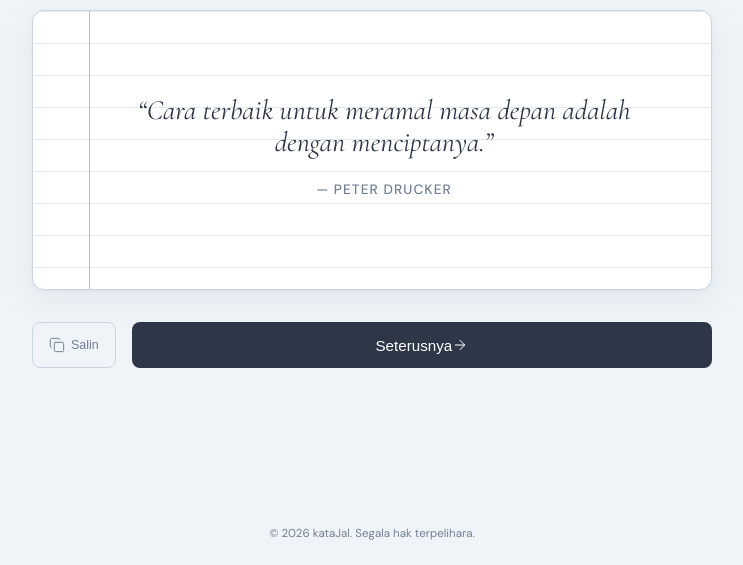
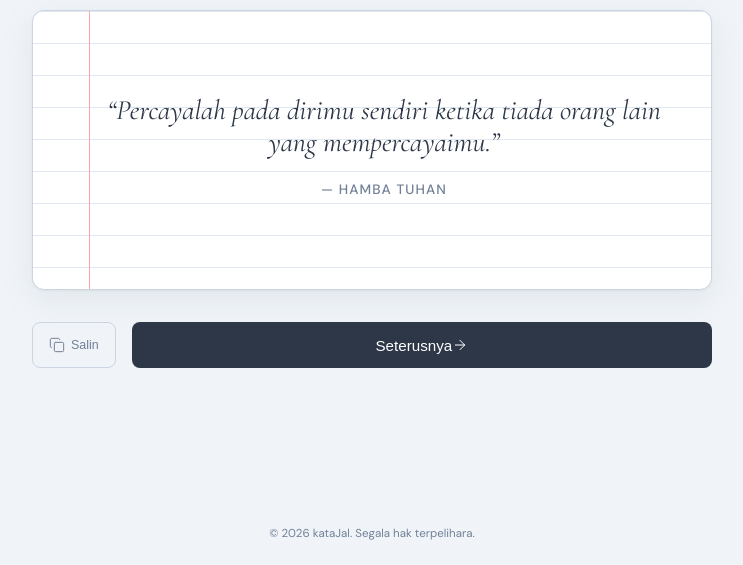
Before and after one commit to Jalsem20/katajal, a website: page index.html in a window 1280 px wide. Shown: the part 235-800 px from the top of the page, without its empty margins (268-1011 px from the left). Drawn offline with nearby package versions, Linux system fonts and the light colour scheme.

Commit message:
optimize/add malay quotes

```diff
--- /dev/null
+++ b/data/quotes.json
@@ -0,0 +1,188 @@
+{
+    "ms": {
+        "tagline": "kata-kata bermakna",
+        "nextLabel": "Seterusnya",
+        "copyLabel": "Salin",
+        "copiedLabel": "Disalin!",
+        "toastLabel": "Petikan disalin ✓",
+        "copyright": "&copy; 2026 kataJal. Segala hak terpelihara.",
+        "quotes": [{
+                "text": "“Kekuatan sebenar bukan terletak pada tidak pernah jatuh, tetapi pada kemampuan untuk bangun semula setiap kali terjatuh.”",
+                "author": "Hamba Tuhan"
+            },
+            {
+                "text": "“Hari ini mungkin sukar, tetapi esok hari akan lebih baik jika anda tidak menyerah hari ini.”",
+                "author": "Hamba Tuhan"
+            },
+            {
+                "text": "“Jangan terlalu keras pada diri sendiri. Kamu sedang melakukan yang terbaik dengan apa yang kamu miliki.”",
+                "author": "Hamba Tuhan"
+            },
+            {
+                "text": "“Percayalah pada dirimu sendiri ketika tiada orang lain yang mempercayaimu.”",
+                "author": "Hamba Tuhan"
+            },
+            {
+                "text": "“Kejayaan bukanlah kunci kebahagiaan. Kebahagiaanlah kunci kejayaan.”",
+                "author": "Hamba Tuhan"
+            },
+            {
+                "text": "“Kegagalan hanyalah kesempatan untuk memulakan semula dengan strategi yang lebih bijak.”",
+                "author": "Hamba Tuhan"
+            },
+            {
+                "text": "“Fokus pada kemajuan, bukan kesempurnaan.”",
+                "author": "Hamba Tuhan"
+            },
+            {
+                "text": "“Tidak ada yang boleh membuat anda merasa rendah tanpa kebenaran anda sendiri.”",
+                "author": "Hamba Tuhan"
+            },
+            {
+                "text": "“Anda lebih kuat daripada yang anda sangka, lebih berani daripada yang anda percayai.”",
+                "author": "Hamba Tuhan"
+            },
+            {
+                "text": "“Hargailah diri anda sendiri, kerana anda layak untuk bahagia.”",
+                "author": "Hamba Tuhan"
+            },
+            {
+                "text": "“Jadilah versi terbaik dirimu hari ini. Besok adalah peluang untuk menjadi lebih baik lagi.”",
+                "author": "Hamba Tuhan"
+            },
+            {
+                "text": "“Kebimbangan tidak menghilangkan masalah hari esok, tetapi menghilangkan ketenangan hari ini.”",
+                "author": "Hamba Tuhan"
+            },
+            {
+                "text": "“Perubahan bermula dari dalam diri. Jadilah perubahan yang ingin anda lihat.”",
+                "author": "Hamba Tuhan"
+            },
+            {
+                "text": "“Langkah pertama untuk mencapai sesuatu adalah percaya bahawa anda mampu melakukannya.”",
+                "author": "Hamba Tuhan"
+            },
+            {
+                "text": "“Kejayaan adalah jumlah usaha kecil yang dilakukan setiap hari.”",
+                "author": "Hamba Tuhan"
+            },
+            {
+                "text": "“Cabaran adalah apa yang membuat hidup kita menarik, mengatasinya adalah apa yang membuat hidup bermakna.”",
+                "author": "Hamba Tuhan"
+            },
+            {
+                "text": "“Kekuatan mental adalah seperti otot, semakin banyak anda melatihnya, semakin kuat ia menjadi.”",
+                "author": "Hamba Tuhan"
+            },
+            {
+                "text": "“Tiada orang yang sempurna, tetapi anda boleh selalu berusaha untuk menjadi versi terbaik diri sendiri.”",
+                "author": "Hamba Tuhan"
+            },
+            {
+                "text": "“Jangan bandingkan perjalanan anda dengan orang lain. Kita semua memiliki cerita yang berbeza.”",
+                "author": "Hamba Tuhan"
+            },
+            {
+                "text": "“Keyakinan datang bukan dari selalu berjaya, tetapi dari tidak takut untuk gagal.”",
+                "author": "Hamba Tuhan"
+            },
+            {
+                "text": "“Kesulitan mempersiapkan orang biasa untuk takdir yang luar biasa.”",
+                "author": "Hamba Tuhan"
+            },
+            {
+                "text": "“Jangan takut untuk bermimpi besar. Tiada yang lebih membakar semangat daripada impian yang kuat.”",
+                "author": "Hamba Tuhan"
+            },
+            {
+                "text": "“Anda tidak boleh mengubah angin, tetapi anda boleh menyesuaikan layar untuk mencapai destinasi anda.”",
+                "author": "Hamba Tuhan"
+            },
+            {
+                "text": "“Setiap hari adalah peluang baru untuk menjadi lebih baik daripada semalam.”",
+                "author": "Hamba Tuhan"
+            },
+            {
+                "text": "“Tangani hari ini dengan berani, dan esok akan menyambut anda dengan lebih banyak peluang.”",
+                "author": "Hamba Tuhan"
+            },
+            {
+                "text": "“Jangan menyerah pada mimpi hanya kerana masa yang diperlukan untuk mencapainya.”",
+                "author": "Hamba Tuhan"
+            },
+            {
+                "text": "“Bukan waktu yang menentukan kesuksesan, tetapi kesungguhan dalam menggunakan waktu.”",
+                "author": "Hamba Tuhan"
+            },
+            {
+                "text": "“Bermimpi adalah langkah pertama, tetapi bangun dan bekerja untuk itu adalah langkah yang paling penting.”",
+                "author": "Hamba Tuhan"
+            },
+            {
+                "text": "“Keluarlah dari zon selesa anda. Di situlah pertumbuhan sebenar bermula.”",
+                "author": "Hamba Tuhan"
+            },
+            {
+                "text": "“Kita tidak boleh mengendalikan angin, tetapi kita boleh menyesuaikan layar kita.”",
+                "author": "Hamba Tuhan"
+            },
+            {
+                "text": "“Sesiapa yang menuntut ilmu, hendaklah dia mendalaminya. Tanpa keikhlasan, ilmu itu akan hilang.”",
+                "author": "Imam Syafie"
+            },
+            {
+                "text": "“Perhiasan ulama ialah petunjuk, manakala pakaiannya pula adalah baik akhlaknya, sementara kecantikan mereka adalah berjiwa mulia.”",
+                "author": "Imam Syafie"
+            },
+            {
+                "text": "“Kemiskinan ulama ialah kemiskinan ikhtiar, manakala kemiskinan orang jahil ialah kemiskinan kesusahan.”",
+                "author": "Imam Syafie"
+            },
+            {
+                "text": "“Sesiapa yang mulia tanpa ketakwaan, maka ia bukanlah orang yang mulia.”",
+                "author": "Imam Syafie"
+            },
+            {
+                "text": "“Sesiapa yang tamak haloba kepada dunia ini, dia akan menjadi hamba kepada ahli dunia.”",
+                "author": "Imam Syafie"
+            },
+            {
+                "text": "“Politik untuk memimpin manusia adalah lebih sukar daripada politik untuk memimpin binatang.”",
+                "author": "Imam Syafie"
+            },
+            {
+                "text": "“Jika aku mendapati minuman yang sejuk dapat mengurangkan maruah, sudah tentu aku tidak akan meminumnya.”",
+                "author": "Imam Syafie"
+            }
+        ]
+    },
+    "en": {
+        "tagline": "meaningful words",
+        "nextLabel": "Next Quote",
+        "copyLabel": "Copy",
+        "copiedLabel": "Copied!",
+        "toastLabel": "Quote copied ✓",
+        "copyright": "&copy; 2026 kataJal. All rights reserved.",
+        "quotes": [{
+                "text": "“I Love You 3000”",
+                "author": "Iron Man"
+            },
+            {
+                "text": "“The future belongs to those who believe in the beauty of their dreams.”",
+                "author": "Eleanor Roosevelt"
+            },
+            {
+                "text": "“The best way to predict the future is to create it.”",
+                "author": "Peter Drucker"
+            },
+            {
+                "text": "“Language defines the nation, literature builds the soul.”",
+                "author": "Pendeta Za'ba"
+            },
+            {
+                "text": "“It is not the deep water that is feared, but the silent crocodile.”",
+                "author": "Malay Proverb"
+            }
+        ]
+    }
+}
--- /dev/null
+++ b/js/script.js
@@ -0,0 +1,135 @@
+let database = null;
+let currentLanguage = 'ms';
+let lastQuoteIndex = -1;
+let toastTimeout = null;
+let typingInterval = null;
+
+// Load JSON data asynchronously on startup
+async function loadDatabase() {
+    try {
+        const response = await fetch('data/quotes.json');
+        database = await response.json();
+        generateRandomQuote();
+    } catch (err) {
+        console.error('Failed to stream JSON data profile:', err);
+    }
+}
+
+// Real-Time Pencil Writing Engine
+function generateRandomQuote() {
+    if (!database) return;
+    clearInterval(typingInterval);
+
+    const textElement = document.getElementById('quoteText');
+    const authorElement = document.getElementById('quoteAuthor');
+    const pencilElement = document.getElementById('pencilCursor');
+    const collection = database[currentLanguage].quotes;
+
+    if (collection.length <= 1) return;
+
+    let nextIndex;
+    do {
+        nextIndex = Math.floor(Math.random() * collection.length);
+    } while (nextIndex === lastQuoteIndex);
+
+    lastQuoteIndex = nextIndex;
+    const targetQuote = collection[nextIndex];
+    const fullText = targetQuote.text;
+    let currentIdx = 0;
+
+    textElement.innerText = "";
+    authorElement.innerText = `— ${targetQuote.author}`;
+    authorElement.classList.remove('visible');
+    pencilElement.classList.add('writing');
+
+    typingInterval = setInterval(() => {
+        if (currentIdx < fullText.length) {
+            textElement.innerText += fullText.charAt(currentIdx);
+            currentIdx++;
+        } else {
+            clearInterval(typingInterval);
+            pencilElement.classList.remove('writing');
+            authorElement.classList.add('visible');
+            resetCopyButtonState();
+        }
+    }, 15); // Blazing fast writing speed adjustment
+}
+
+// Core Language Switch Interface
+function toggleLanguage() {
+    if (!database) return;
+    currentLanguage = (currentLanguage === 'ms') ? 'en' : 'ms';
+
+    document.getElementById('btnMs').classList.toggle('active', currentLanguage === 'ms');
+    document.getElementById('btnEn').classList.toggle('active', currentLanguage === 'en');
+
+    document.getElementById('brandTagline').innerText = database[currentLanguage].tagline;
+    document.getElementById('nextBtnLabel').innerText = database[currentLanguage].nextLabel;
+    document.getElementById('copyBtnLabel').innerText = database[currentLanguage].copyLabel;
+    document.querySelector('footer').innerHTML = database[currentLanguage].copyright;
+
+    lastQuoteIndex = -1;
+    generateRandomQuote();
+}
+
+// Clipboard Safe Copy Controllers
+function copyToClipboard() {
+    const textToCopy = document.getElementById('quoteText').innerText;
+    const authorToCopy = document.getElementById('quoteAuthor').innerText;
+    const fullOutput = `${textToCopy} ${authorToCopy}`;
+
+    if (!navigator.clipboard) {
+        fallbackCopyToClipboard(fullOutput);
+        return;
+    }
+
+    navigator.clipboard.writeText(fullOutput).then(() => {
+        triggerToastAlert();
+        triggerCopyButtonSuccess();
+    }).catch(() => fallbackCopyToClipboard(fullOutput));
+}
+
+function fallbackCopyToClipboard(text) {
+    const textArea = document.createElement("textarea");
+    textArea.value = text;
+    textArea.style.position = "fixed";
+    textArea.style.opacity = "0";
+    document.body.appendChild(textArea);
+    textArea.focus();
+    textArea.select();
+
+    try {
+        document.execCommand('copy');
+        triggerToastAlert();
+        triggerCopyButtonSuccess();
+    } catch (err) {
+        console.error('Fallback sandbox failure: ', err);
+    }
+    document.body.removeChild(textArea);
+}
+
+// Dynamic System Notifications
+function triggerToastAlert() {
+    const toast = document.getElementById('toastNotice');
+    toast.innerText = database[currentLanguage].toastLabel;
+
+    clearTimeout(toastTimeout);
+    toast.classList.add('visible');
+
+    toastTimeout = setTimeout(() => {
+        toast.classList.remove('visible');
+        resetCopyButtonState();
+    }, 2200);
+}
+
+function triggerCopyButtonSuccess() {
+    document.getElementById('copyBtn').classList.add('success-state');
+    document.getElementById('copyBtnLabel').innerText = database[currentLanguage].copiedLabel;
+}
+
+function resetCopyButtonState() {
+    document.getElementById('copyBtn').classList.remove('success-state');
+    document.getElementById('copyBtnLabel').innerText = database[currentLanguage].copyLabel;
+}
+
+window.addEventListener('DOMContentLoaded', loadDatabase);
--- a/script.js
+++ /dev/null
@@ -1,170 +0,0 @@
-const database = {
-    ms: {
-        tagline: "kata-kata bermakna",
-        nextLabel: "Seterusnya",
-        copyLabel: "Salin",
-        copiedLabel: "Disalin!",
-        toastLabel: "Petikan disalin ✓",
-        copyright: "&copy; 2026 kataJal. Segala hak terpelihara.",
-        quotes: [
-            { text: "“Sabar itu subur, ikhlas itu luas.”", author: "Anonim" },
-            { text: "“Masa depan adalah milik mereka yang percaya pada keindahan impian mereka.”", author: "Eleanor Roosevelt" },
-            { text: "“Cara terbaik untuk meramal masa depan adalah dengan menciptanya.”", author: "Peter Drucker" },
-            { text: "“Bahasa menunjukkan bangsa, sastera membina jiwa.”", author: "Pendeta Za'ba" },
-            { text: "“Bukanlah lubuk yang dalam itu yang ditakuti, melainkan buaya yang tenang.”", author: "Peribahasa Melayu" }
-        ]
-    },
-    en: {
-        tagline: "meaningful words",
-        nextLabel: "Next Quote",
-        copyLabel: "Copy",
-        copiedLabel: "Copied!",
-        toastLabel: "Quote copied ✓",
-        copyright: "&copy; 2026 kataJal. All rights reserved.",
-        quotes: [
-            { text: "“Patience is fertile, sincerity is boundlessly vast.”", author: "Anonymous" },
-            { text: "“The future belongs to those who believe in the beauty of their dreams.”", author: "Eleanor Roosevelt" },
-            { text: "“The best way to predict the future is to create it.”", author: "Peter Drucker" },
-            { text: "“Language defines the nation, literature builds the soul.”", author: "Pendeta Za'ba" },
-            { text: "“It is not the deep water that is feared, but the silent crocodile.”", author: "Malay Proverb" }
-        ]
-    }
-};
-
-let currentLanguage = 'ms';
-let lastQuoteIndex = -1;
-let toastTimeout = null;
-let typingInterval = null;
-
-function toggleLanguage() {
-    currentLanguage = (currentLanguage === 'ms') ? 'en' : 'ms';
-
-    document.getElementById('btnMs').classList.toggle('active', currentLanguage === 'ms');
-    document.getElementById('btnEn').classList.toggle('active', currentLanguage === 'en');
-
-    document.getElementById('brandTagline').innerText = database[currentLanguage].tagline;
-    document.getElementById('nextBtnLabel').innerText = database[currentLanguage].nextLabel;
-    document.getElementById('copyBtnLabel').innerText = database[currentLanguage].copyLabel;
-    document.querySelector('footer').innerHTML = database[currentLanguage].copyright;
-
-    lastQuoteIndex = -1;
-    generateRandomQuote();
-}
-
-// ── Real-Time Pencil Writing Engine ──
-function generateRandomQuote() {
-    // Clear any typing loop currently running to avoid text overlap glitches
-    clearInterval(typingInterval);
-
-    const textElement = document.getElementById('quoteText');
-    const authorElement = document.getElementById('quoteAuthor');
-    const pencilElement = document.getElementById('pencilCursor');
-    const collection = database[currentLanguage].quotes;
-
-    if (collection.length <= 1) return;
-
-    let nextIndex;
-    do {
-        nextIndex = Math.floor(Math.random() * collection.length);
-    } while (nextIndex === lastQuoteIndex);
-
-    lastQuoteIndex = nextIndex;
-    const targetQuote = collection[nextIndex];
-
-    const fullText = targetQuote.text;
-    let currentIdx = 0;
-
-    // Reset layout states before typing starts
-    textElement.innerText = "";
-    authorElement.innerText = `— ${targetQuote.author}`;
-    authorElement.classList.remove('visible');
-
-    // Unhide pencil and activate dynamic vibration CSS styles
-    pencilElement.classList.add('writing');
-
-    // Run writing loop calculations
-    typingInterval = setInterval(() => {
-        if (currentIdx < fullText.length) {
-            textElement.innerText += fullText.charAt(currentIdx);
-            currentIdx++;
-        } else {
-            // Typing complete: shut down loop engine
-            clearInterval(typingInterval);
-            pencilElement.classList.remove('writing');
-
-            // Bring author signature up cleanly
-            authorElement.classList.add('visible');
-            resetCopyButtonState();
-        }
-    }, 25); // Adjust writing speed delivery here (lower numbers mean faster writing)
-}
-
-function copyToClipboard() {
-    const textToCopy = document.getElementById('quoteText').innerText;
-    const authorToCopy = document.getElementById('quoteAuthor').innerText;
-    const fullOutput = `${textToCopy} ${authorToCopy}`;
-
-    if (!navigator.clipboard) {
-        fallbackCopyToClipboard(fullOutput);
-        return;
-    }
-
-    navigator.clipboard.writeText(fullOutput).then(() => {
-        triggerToastAlert();
-        triggerCopyButtonSuccess();
-    }).catch(err => {
-        fallbackCopyToClipboard(fullOutput);
-    });
-}
-
-function fallbackCopyToClipboard(text) {
-    const textArea = document.createElement("textarea");
-    textArea.value = text;
-    textArea.style.position = "fixed";
-    textArea.style.top = "0";
-    textArea.style.left = "0";
-    textArea.style.opacity = "0";
-    document.body.appendChild(textArea);
-    textArea.focus();
-    textArea.select();
-
-    try {
-        document.execCommand('copy');
-        triggerToastAlert();
-        triggerCopyButtonSuccess();
-    } catch (err) {
-        console.error('Fallback layout execution break: ', err);
-    }
-    document.body.removeChild(textArea);
-}
-
-function triggerToastAlert() {
-    const toast = document.getElementById('toastNotice');
-    toast.innerText = database[currentLanguage].toastLabel;
-
-    clearTimeout(toastTimeout);
-    toast.classList.add('visible');
-
-    toastTimeout = setTimeout(() => {
-        toast.classList.remove('visible');
-        resetCopyButtonState();
-    }, 2200);
-}
-
-function triggerCopyButtonSuccess() {
-    const copyBtn = document.getElementById('copyBtn');
-    const copyLabel = document.getElementById('copyBtnLabel');
-    if (copyBtn) copyBtn.classList.add('success-state');
-    if (copyLabel) copyLabel.innerText = database[currentLanguage].copiedLabel;
-}
-
-function resetCopyButtonState() {
-    const copyBtn = document.getElementById('copyBtn');
-    const copyLabel = document.getElementById('copyBtnLabel');
-    if (copyBtn) copyBtn.classList.remove('success-state');
-    if (copyLabel) copyLabel.innerText = database[currentLanguage].copyLabel;
-}
-
-window.addEventListener('DOMContentLoaded', () => {
-    generateRandomQuote();
-});
```
Also changed, not shown: index.html (+2 -2 lines), css/styles.css (renamed from styles.css).
